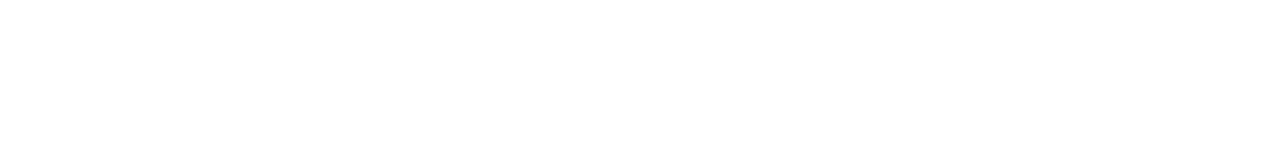
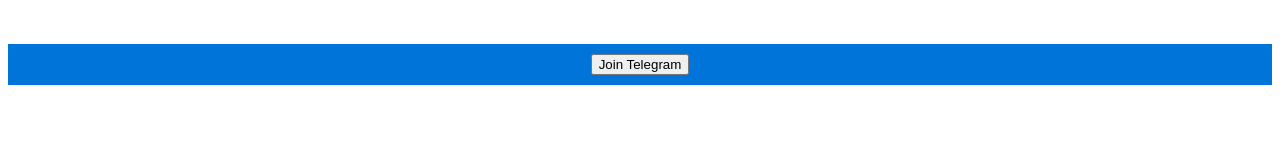
Before and after one commit to cinearena1/jwplayer, a plain HTML site: page index.html in a window 1280 px wide. Drawn offline with Linux system fonts and the light colour scheme.

Commit message:
Update index.html

```diff
--- a/index.html
+++ b/index.html
@@ -74,6 +74,13 @@
     });
   }
 </script>
+<br>
+  <div style="background-color: #0074d9; text-align: center; padding: 10px;">
+            <a href="https://t.me/cric_stream" target="_blank">
+                <button id="joinTelegramButton">Join Telegram</button>
+            </a>
+  </div>
+
 
 </body>
 </html>
```
